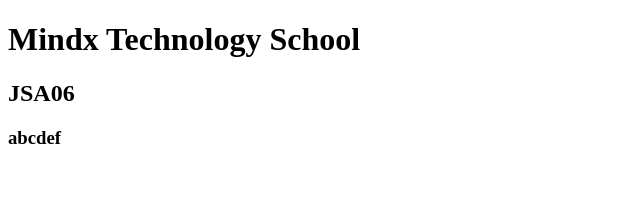
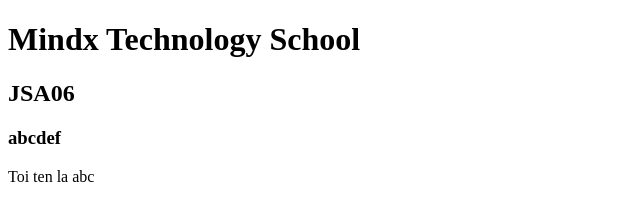
Before and after one commit to dtgkhang/demo, a plain HTML site: page index.html in a window 1280 px wide. Shown: the whole page, without its empty margins (0-640 px from the left). Drawn offline with Linux system fonts and the light colour scheme.

Commit message:
version 4

```diff
--- a/index.html
+++ b/index.html
@@ -9,5 +9,6 @@
     <h1>Mindx Technology School</h1>
     <h2>JSA06</h2>
     <h3>abcdef</h3>
+    <div>Toi ten la abc</div>
 </body>
 </html>
```
